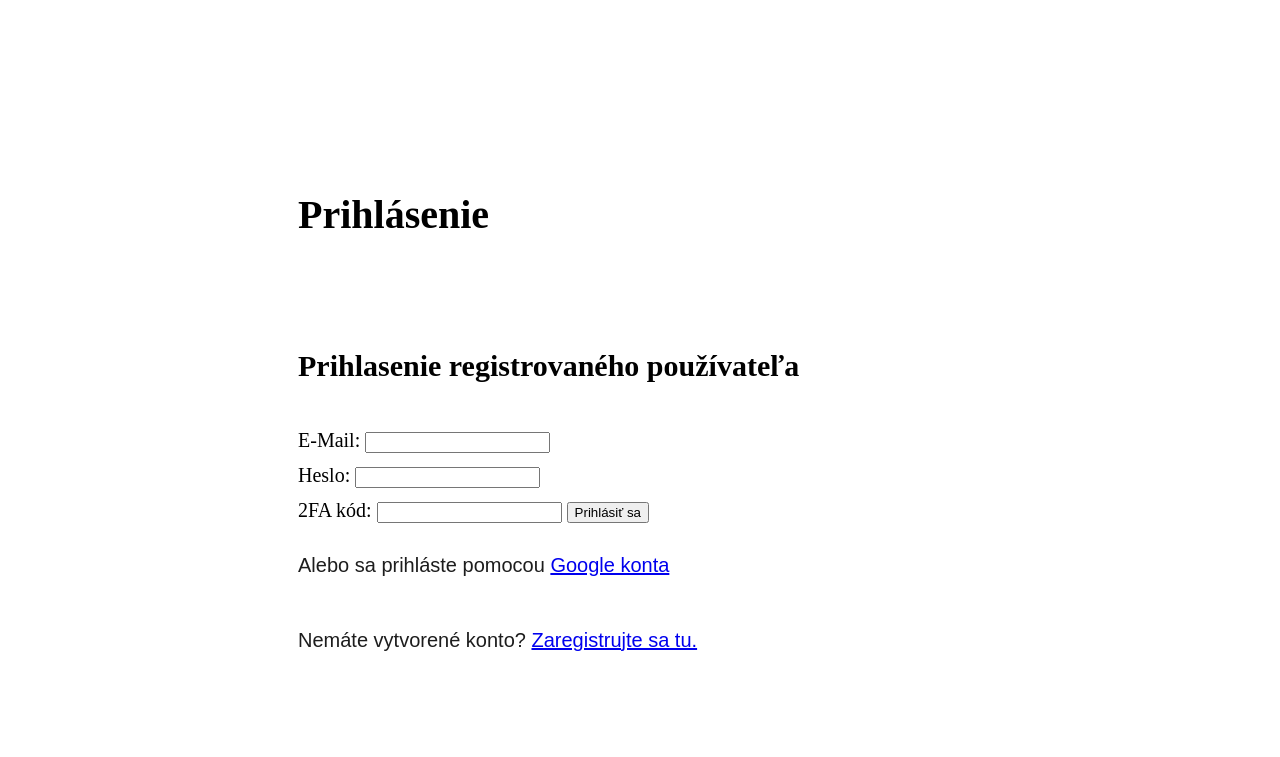
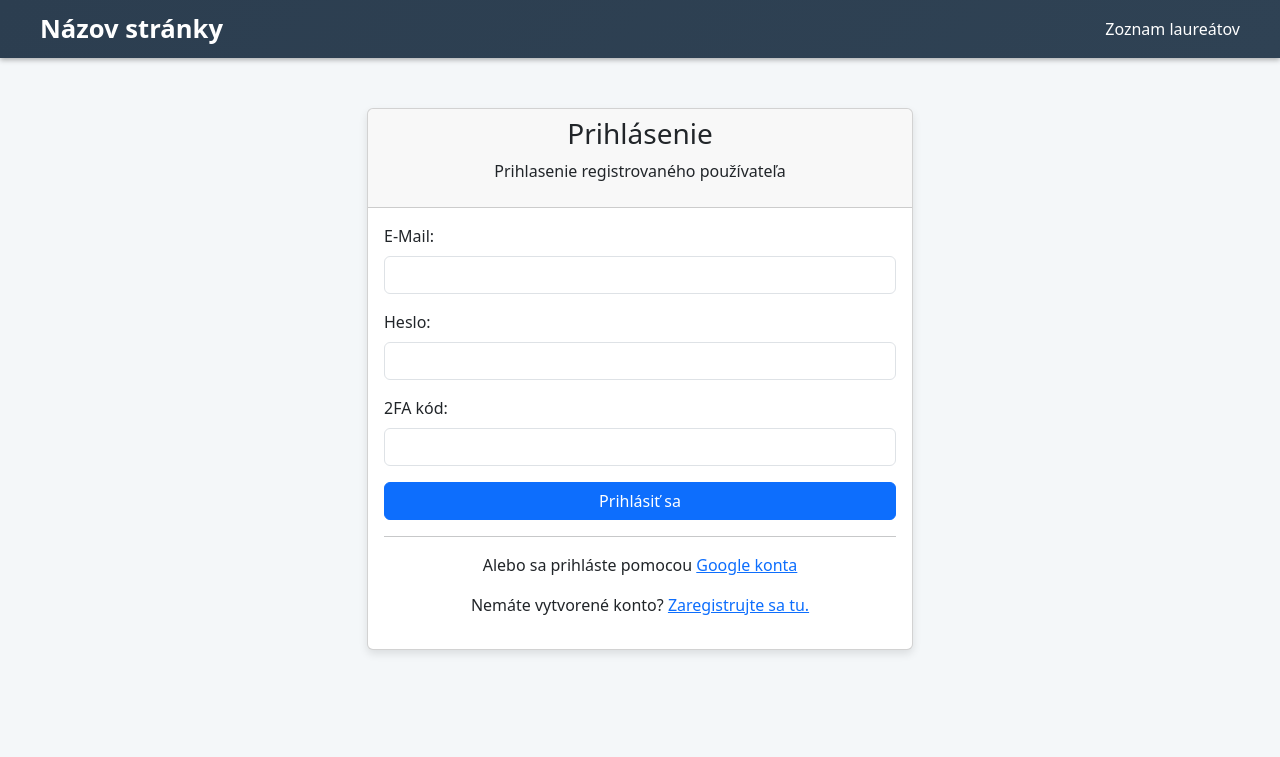
Before and after one commit to AlexLagin/webte2, a PHP site: page /login.php in a window 1280 px wide. Shown: the top 757 px of the page. Run offline with PHP 8.4, Linux system fonts and the light colour scheme.

Commit message:
logovanie

```diff
--- a/zad1/login.php
+++ b/zad1/login.php
@@ -1,8 +1,7 @@
 <?php
-
 session_start();
 
-// Check if the user is already logged in, if yes then redirect him to restricted page.
+// Ak je užívateľ prihlásený, presmeruj ho na restricted.php.
 if (isset($_SESSION["loggedin"]) && $_SESSION["loggedin"] === true) {
     header("location: restricted.php");
     exit;
@@ -15,14 +14,12 @@ require_once 'utilities.php';
 use RobThree\Auth\Providers\Qr\EndroidQrCodeProvider;
 use RobThree\Auth\TwoFactorAuth;
 
-// Redirect users to outh2call.php which redirects users to Google OAuth 2.0
+// URL pre prihlásenie pomocou Google OAuth 2.0
 $redirect_uri = "https://node73.webte.fei.stuba.sk/zad1/oauth2callback.php";
 
 if ($_SERVER["REQUEST_METHOD"] == "POST") {
 
-    // TODO: Implement login credentials verification.
-    // TODO: Implement a mechanism to save login information - user_id, login_type, email, fullname - to database.
-
+    // Overenie prihlasovacích údajov.
     $sql = "SELECT id, fullname, email, password, 2fa_code, created_at FROM users WHERE email = :email";
     $stmt = $pdo->prepare($sql);
     $stmt->bindParam(":email", $_POST["email"], PDO::PARAM_STR);
@@ -30,27 +27,24 @@ if ($_SERVER["REQUEST_METHOD"] == "POST") {
 
     if ($stmt->execute()) {
         if ($stmt->rowCount() == 1) {
-            // User exists, check password.
+            // Užívateľ existuje, over heslo.
             $row = $stmt->fetch();
             $hashed_password = $row["password"];
 
             if (password_verify($_POST['password'], $hashed_password)) {
-                // Password is correct.
+                // Heslo je správne, over 2FA kód.
                 $tfa = new TwoFactorAuth(new EndroidQrCodeProvider());
                 if ($tfa->verifyCode($row["2fa_code"], $_POST['2fa'], 2)) {
-                    // Password and code are correct, user authenticated.
-
-                    // Save user data to session.
+                    // Prihlasovacie údaje sú správne – ulož do session.
                     $_SESSION["loggedin"] = true;
                     $_SESSION["fullname"] = $row['fullname'];
                     $_SESSION["email"] = $row['email'];
                     $_SESSION["created_at"] = $row['created_at'];
 
-                    // Redirect user to restricted page.
                     header("location: restricted.php");
-                }
-                else {
-                    $errors = "Neplatný kod 2FA.";
+                    exit;
+                } else {
+                    $errors = "Neplatný 2FA kód.";
                 }
             } else {
                 $errors = "Nesprávne meno alebo heslo.";
@@ -65,79 +59,132 @@ if ($_SERVER["REQUEST_METHOD"] == "POST") {
     unset($stmt);
     unset($pdo);
 }
-
 ?>
 
 <!doctype html>
 <html lang="sk">
 <head>
     <meta charset="UTF-8">
-    <meta name="viewport"
-          content="width=device-width, user-scalable=no, initial-scale=1.0, maximum-scale=1.0, minimum-scale=1.0">
-    <meta http-equiv="X-UA-Compatible" content="ie=edge">
+    <meta name="viewport" content="width=device-width, initial-scale=1">
     <title>Prihlásenie</title>
-
+    <!-- Načítanie Bootstrap CSS pre základné štýly (voliteľné, ak potrebuješ ďalšie komponenty) -->
+    <link href="https://cdn.jsdelivr.net/npm/bootstrap@5.3.0/dist/css/bootstrap.min.css" rel="stylesheet">
     <style>
-        html {
-            max-width: 70ch;
-            padding: 3em 1em;
-            margin: auto;
-            line-height: 1.75;
-            font-size: 1.25em;
+        body {
+            background-color: #f4f7f9;
+            margin: 0;
+            padding: 0;
         }
-
-        h1,h2,h3,h4,h5,h6 {
-            margin: 3em 0 1em;
+        /* Navigačný bar zo details.php */
+        nav {
+            background: linear-gradient(135deg, #2c3e50, #2f4254);
+            color: #fff;
+            padding: 10px 20px;
+            margin: 0;
+            box-shadow: 0 2px 5px rgba(0,0,0,0.3);
         }
-
-        p,ul,ol {
-            margin-bottom: 2em;
-            color: #1d1d1d;
-            font-family: sans-serif;
+        nav .navbar-container {
+            display: flex;
+            align-items: center;
+            justify-content: space-between;
+            max-width: 1200px;
+            margin: 0 auto;
+        }
+        nav .navbar-title {
+            font-size: 1.6em;
+            font-weight: 600;
+        }
+        nav .navbar-links {
+            list-style: none;
+            margin: 0;
+            padding: 0;
+            display: flex;
+        }
+        nav .navbar-links li {
+            margin-left: 20px;
+        }
+        nav .navbar-links a {
+            color: #fff;
+            text-decoration: none;
+            font-weight: 500;
+            transition: color 0.2s;
+        }
+        nav .navbar-links a:hover {
+            color: #ddd;
+        }
+        /* Štýly pre formulár */
+        .container {
+            margin-top: 50px;
+        }
+        .card {
+            box-shadow: 0 4px 8px rgba(0,0,0,0.1);
         }
     </style>
 </head>
 <body>
-<header>
-    <hgroup>
-        <h1>Prihlásenie</h1>
-        <h2>Prihlasenie registrovaného používateľa</h2>
-    </hgroup>
-</header>
-<main>
-    <?php if (isset($errors)) {
-        echo "<strong style='color: red'>$errors</strong>";
-    } ?>
+    <!-- Navigačný bar s použitým štýlom -->
+    <nav>
+        <div class="navbar-container">
+            <div class="navbar-title">Názov stránky</div>
+            <ul class="navbar-links">
+                <li><a href="index.php">Zoznam laureátov</a></li>
+            </ul>
+        </div>
+    </nav>
 
-    <form action="<?php echo htmlspecialchars($_SERVER['PHP_SELF']); ?>" method="post">
+    <!-- Hlavný obsah stránky -->
+    <div class="container">
+      <div class="row justify-content-center">
+          <div class="col-md-6">
+              <div class="card">
+                  <div class="card-header text-center">
+                      <h3>Prihlásenie</h3>
+                      <p>Prihlasenie registrovaného používateľa</p>
+                  </div>
+                  <div class="card-body">
+                      <?php if (isset($errors) && !empty($errors)) { ?>
+                          <div class="alert alert-danger"><?php echo $errors; ?></div>
+                      <?php } ?>
+                      <form action="<?php echo htmlspecialchars($_SERVER['PHP_SELF']); ?>" method="post">
+                          <div class="mb-3">
+                              <label for="email" class="form-label">E-Mail:</label>
+                              <input type="email" name="email" id="email" class="form-control" required>
+                          </div>
+                          <div class="mb-3">
+                              <label for="password" class="form-label">Heslo:</label>
+                              <input type="password" name="password" id="password" class="form-control" required>
+                          </div>
+                          <div class="mb-3">
+                              <label for="2fa" class="form-label">2FA kód:</label>
+                              <!-- Skryté zadávanie a obmedzenie na čísla -->
+                              <input
+                                  type="password"
+                                  name="2fa"
+                                  id="2fa"
+                                  class="form-control"
+                                  required
+                                  pattern="\d*"
+                                  inputmode="numeric"
+                              >
+                          </div>
+                          <div class="d-grid gap-2">
+                              <button type="submit" class="btn btn-primary">Prihlásiť sa</button>
+                          </div>
+                      </form>
+                      <hr>
+                      <p class="text-center">
+                          Alebo sa prihláste pomocou <a href="<?php echo filter_var($redirect_uri, FILTER_SANITIZE_URL) ?>">Google konta</a>
+                      </p>
+                      <p class="text-center">
+                          Nemáte vytvorené konto? <a href="register.php">Zaregistrujte sa tu.</a>
+                      </p>
+                  </div>
+              </div>
+          </div>
+      </div>
+    </div>
 
-        <label for="email">
-            E-Mail:
-            <input type="text" name="email" value="" id="email" required>
-        </label>
-        <br>
-        <label for="password">
-            Heslo:
-            <input type="password" name="password" value="" id="password" required>
-        </label>
-        <br>
-
-        <!-- TODO: Use JavaScript to hide/show the 2FA field after successfull password enter,
-                   and only after completing the 2FA code, the user is logged in. -->
-
-        <label for="2fa">
-            2FA kód:
-            <input type="number" name="2fa" value="" id="2fa" required>
-        </label>
-
-        <button type="submit">Prihlásiť sa</button>
-        <br>
-        <p>Alebo sa prihláste pomocou <a href="<?php echo filter_var($redirect_uri, FILTER_SANITIZE_URL) ?>">Google konta</a></p>
-
-        <!-- TODO: Create a "I forgot password"/"Reset my password" option -->
-
-    </form>
-    <p>Nemáte vytvorené konto? <a href="register.php">Zaregistrujte sa tu.</a></p>
-</main>
+    <!-- Načítanie Bootstrap JS -->
+    <script src="https://cdn.jsdelivr.net/npm/bootstrap@5.3.0/dist/js/bootstrap.bundle.min.js"></script>
 </body>
 </html>
```
